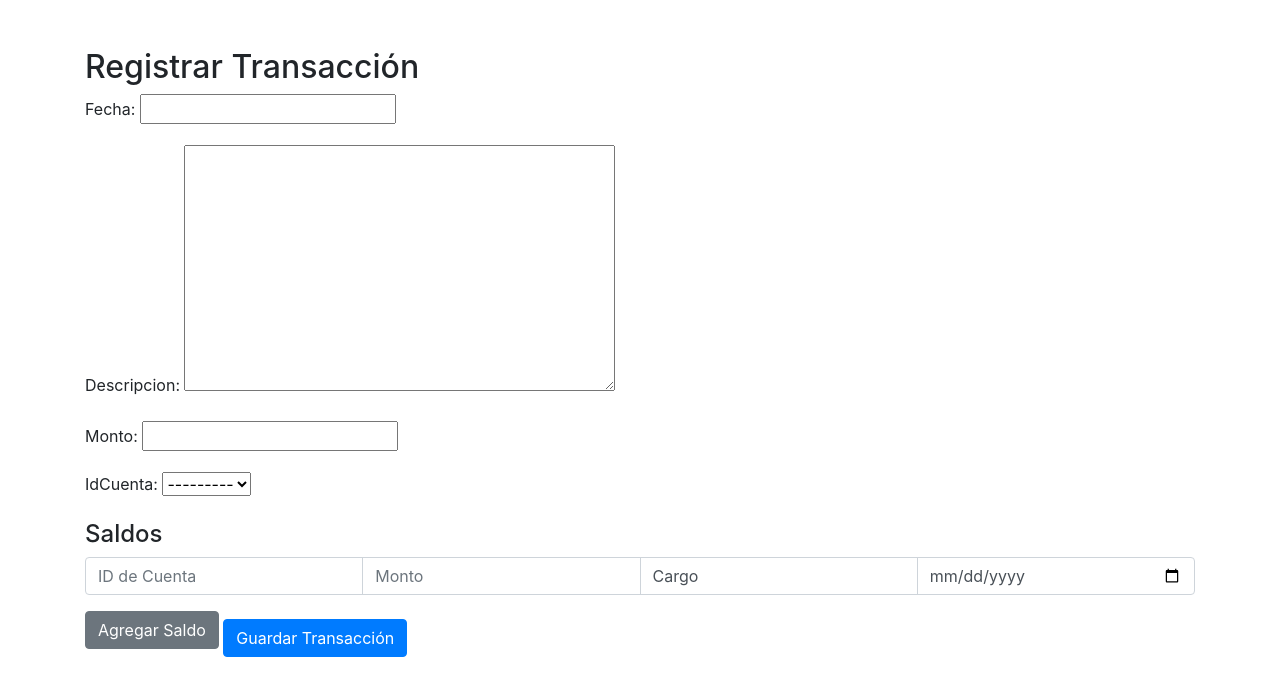
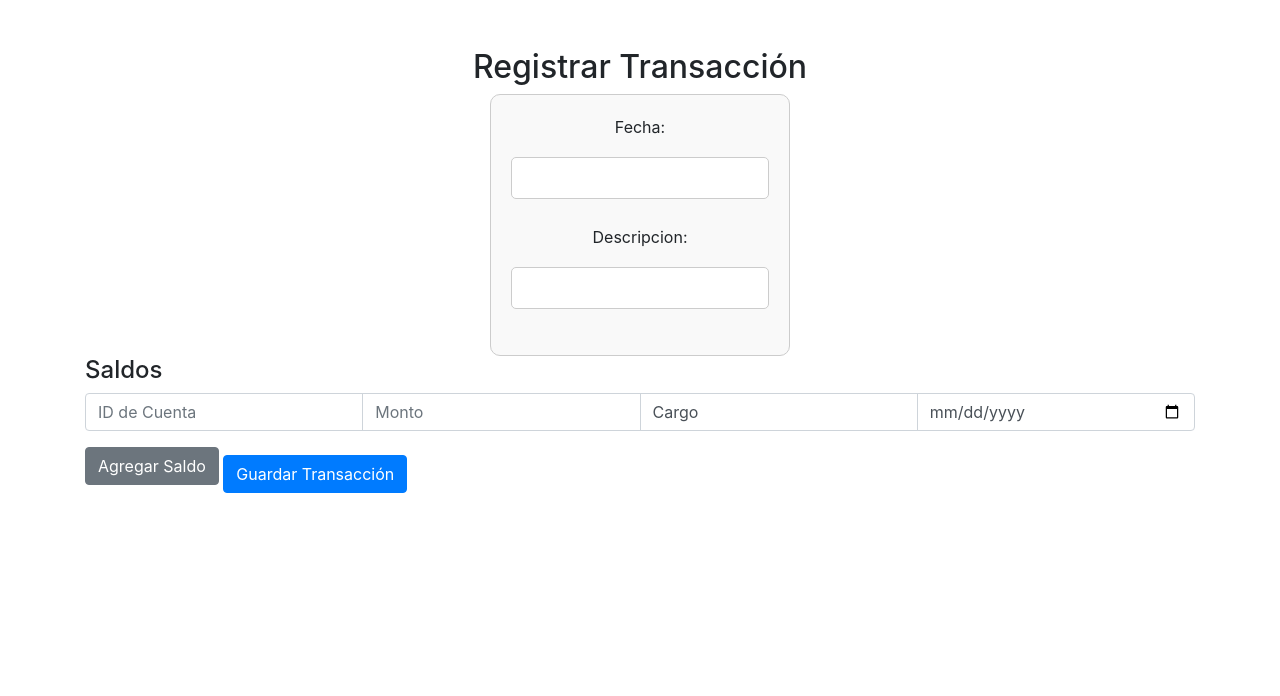
Before and after one commit to ph22012/PROTOTIPO-SIC-G3, a Django app: page /create-transaction/ in a window 1280 px wide. Shown: the part 64-760 px from the top of the page. Run offline with Django 5.2, Linux system fonts and the light colour scheme; data that the repository does not hold is empty; some libraries are stand-ins or nearby versions.

Commit message:
tercer cambio cm10151

```diff
--- a/gtransacciones/forms.py
+++ b/gtransacciones/forms.py
@@ -9,7 +9,9 @@ class SaldosTransaccionForm(forms.ModelForm):
 class TransactionForm(forms.ModelForm):
     class Meta:
         model = Transaction
-        fields = ['fecha', 'descripcion', 'monto', 'idCuenta']
+        fields = ['fecha', 'descripcion']
+
+
 
 # Crear un formset para los saldos
 from django.forms import modelformset_factory
--- a/gtransacciones/models.py
+++ b/gtransacciones/models.py
@@ -49,7 +49,7 @@ class Transaction(models.Model):
     numPartida = models.CharField(max_length=50)
     idCuenta = models.ForeignKey(Cuenta, on_delete=models.CASCADE)
     monto = models.DecimalField(max_digits=10, decimal_places=2)
-    descripcion = models.TextField()
+    descripcion = models.CharField(max_length=200)
     fecha = models.DateField()
 
     class Meta:
--- a/gtransacciones/templates/create_transaction.html
+++ b/gtransacciones/templates/create_transaction.html
@@ -8,14 +8,50 @@
     <meta name="viewport" content="width=device-width, initial-scale=1.0">
     <title>Registrar Transacción</title>
     <link rel="stylesheet" href="https://maxcdn.bootstrapcdn.com/bootstrap/4.5.2/css/bootstrap.min.css">
+    <style>
+        /* Centrar el formulario en la página */
+        .form-container {
+            display: flex;
+            justify-content: center;
+            align-items: center;
+            min-height: 10vh;  /* Asegura que ocupe toda la altura de la ventana */
+            flex-direction: column;
+        }
+
+        /* Centrar los campos del formulario */
+        form {
+            width: 300px;  /* Ancho del formulario, ajustable */
+            padding: 20px;
+            border: 1px solid #ccc;
+            border-radius: 10px;
+            background-color: #f9f9f9;
+        }
+
+        /* Centrar los elementos dentro de los párrafos del formulario */
+        form p {
+            text-align: center;
+        }
+
+        /* Estilo adicional para inputs */
+        form input, form select {
+            width: 100%;
+            padding: 8px;
+            margin: 10px 0;
+            border-radius: 5px;
+            border: 1px solid #ccc;
+        }
+    </style>
 </head>
 <body>
     <div class="container mt-5">
-        <h2>Registrar Transacción</h2>
+        <div class="form-container">
+        <h2 style="text-align:center">Registrar Transacción</h2>
 
         <form method="post" action="">
             {% csrf_token %}
             {{ form.as_p }}  <!-- Campos del formulario -->
+
+        </div>
             <div id="saldos-container">
                 <h4>Saldos</h4>
                 <div class="input-group mb-3">
```
